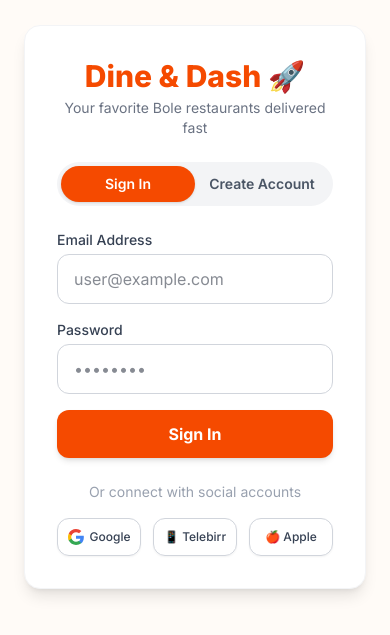
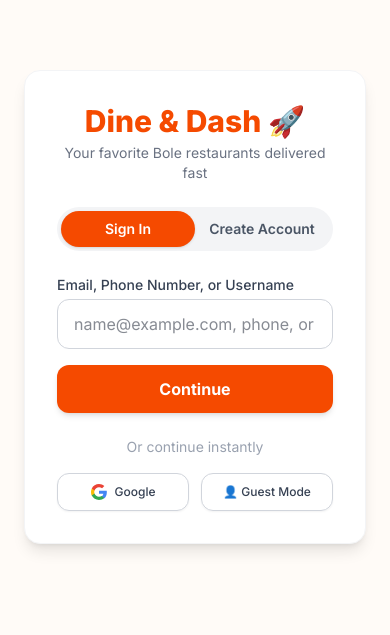
Before and after one commit to henon123sam/dash-and-dine, a Next.js app: page / in a window 390 px wide. Shown: the part 115-750 px from the top of the page. Built offline with nearby package versions, Linux system fonts and the light colour scheme.

Commit message:
Add advanced auth with username, email/phone routing, OTP, and password recovery

```diff
--- a/app/page.tsx
+++ b/app/page.tsx
@@ -46,27 +46,83 @@ export default function DineAndDashApp() {
   const [loggedInUser, setLoggedInUser] = useState<string | null>(null);
 
   if (!loggedInUser) {
-    return <AuthScreen onLoggedIn={(email) => setLoggedInUser(email)} />;
+    return <AuthScreen onLoggedIn={(userHandle) => setLoggedInUser(userHandle)} />;
   }
 
   return <MainDashboardScreen userEmail={loggedInUser} onSignOut={() => setLoggedInUser(null)} />;
 }
 
-// --- Authentication Component (Sign In & Sign Up Suite) ---
-function AuthScreen({ onLoggedIn }: { onLoggedIn: (email: string) => void }) {
+// --- Advanced Authentication Component (Uber / BeU Style Flow) ---
+function AuthScreen({ onLoggedIn }: { onLoggedIn: (identifier: string) => void }) {
   const [isSignUp, setIsSignUp] = useState(false);
+  const [step, setStep] = useState<'input' | 'password' | 'otp' | 'forgot'>('input');
+
+  // Form fields
+  const [identifier, setIdentifier] = useState(''); // email, phone, or username
+  const [password, setPassword] = useState('');
+  const [username, setUsername] = useState('');
   const [email, setEmail] = useState('');
-  const [password, setPassword] = useState('');
-  const [fullName, setFullName] = useState('');
   const [phone, setPhone] = useState('');
+  const [otpCode, setOtpCode] = useState('');
+  const [accountExistsCheck, setAccountExistsCheck] = useState<boolean | null>(null);
 
-  const handleSubmit = (e: React.FormEvent) => {
+  // Determine input type (email, phone, or username)
+  const classifyInput = (val: string) => {
+    if (val.includes('@')) return 'email';
+    if (/^\+?[0-9]{9,13}$/.test(val.replace(/\s+/g, ''))) return 'phone';
+    return 'username';
+  };
+
+  const handleNextStep = (e: React.FormEvent) => {
     e.preventDefault();
-    if (!email.trim()) {
-      alert('Please enter a valid email address');
+    if (!identifier.trim()) {
+      alert('Please enter your email, phone number, or username.');
       return;
     }
-    onLoggedIn(email);
+
+    const type = classifyInput(identifier);
+
+    if (!isSignUp) {
+      // SIGN IN FLOW
+      if (type === 'phone') {
+        // Phone login triggers SMS OTP like Uber/BeU
+        setStep('otp');
+      } else {
+        // Email or Username requires password + Microsoft-style check
+        setAccountExistsCheck(true);
+        setStep('password');
+      }
+    } else {
+      // CREATE ACCOUNT FLOW
+      setStep('password');
+    }
+  };
+
+  const handleFinalSubmit = (e: React.FormEvent) => {
+    e.preventDefault();
+    if (step === 'otp') {
+      if (otpCode.length < 4) {
+        alert('Please enter a valid 4-digit SMS verification code.');
+        return;
+      }
+      onLoggedIn(identifier);
+    } else if (step === 'password') {
+      if (!password) {
+        alert('Please enter your password.');
+        return;
+      }
+      onLoggedIn(identifier);
+    }
+  };
+
+  const handleForgotPassword = () => {
+    setStep('forgot');
+  };
+
+  const handleSendResetLink = (e: React.FormEvent) => {
+    e.preventDefault();
+    alert(`Password reset instructions have been sent to ${identifier}`);
+    setStep('input');
   };
 
   return (
@@ -77,52 +133,43 @@ function AuthScreen({ onLoggedIn }: { onLoggedIn: (email: string) => void }) {
           <p className="text-gray-500 text-sm">Your favorite Bole restaurants delivered fast</p>
         </div>
 
-        {/* Tab switcher for Sign In / Create Account */}
+        {/* Tab switcher */}
         <div className="flex bg-gray-100 p-1 rounded-full mb-6">
           <button
             type="button"
             className={`flex-1 py-2 text-sm font-semibold rounded-full transition ${!isSignUp ? 'bg-orange-600 text-white shadow' : 'text-gray-600'}`}
-            onClick={() => setIsSignUp(false)}
+            onClick={() => { setIsSignUp(false); setStep('input'); }}
           >
             Sign In
           </button>
           <button
             type="button"
             className={`flex-1 py-2 text-sm font-semibold rounded-full transition ${isSignUp ? 'bg-orange-600 text-white shadow' : 'text-gray-600'}`}
-            onClick={() => setIsSignUp(true)}
+            onClick={() => { setIsSignUp(true); setStep('input'); }}
           >
             Create Account
           </button>
         </div>
 
-        <form onSubmit={handleSubmit} className="space-y-4">
+        {/* STEP 1: INITIAL IDENTIFIER INPUT */}
+        {step === 'input' && (
+          <form onSubmit={handleNextStep} className="space-y-4">
+            <div>
+              <label className="block text-sm font-medium text-gray-700 mb-1">
+                {isSignUp ? 'Choose a Unique Username' : 'Email, Phone Number, or Username'}
+              </label>
+              <input
+                type="text"
+                required
+                className="w-full px-4 py-3 border border-gray-300 rounded-xl focus:outline-none focus:ring-2 focus:ring-orange-500 text-gray-900"
+                placeholder={isSignUp ? 'e.g. boldelivery_king' : 'name@example.com, phone, or username'}
+                value={identifier}
+                onChange={(e) => setIdentifier(e.target.value)}
+              />
+            </div>
+
             {isSignUp && (
               <>
-              <div>
-                <label className="block text-sm font-medium text-gray-700 mb-1">Full Name</label>
-                <input
-                  type="text"
-                  required={isSignUp}
-                  className="w-full px-4 py-3 border border-gray-300 rounded-xl focus:outline-none focus:ring-2 focus:ring-orange-500 text-gray-900"
-                  placeholder="Abebe Kebede"
-                  value={fullName}
-                  onChange={(e) => setFullName(e.target.value)}
-                />
-              </div>
-              <div>
-                <label className="block text-sm font-medium text-gray-700 mb-1">Phone Number</label>
-                <input
-                  type="tel"
-                  required={isSignUp}
-                  className="w-full px-4 py-3 border border-gray-300 rounded-xl focus:outline-none focus:ring-2 focus:ring-orange-500 text-gray-900"
-                  placeholder="+251 91 234 5678"
-                  value={phone}
-                  onChange={(e) => setPhone(e.target.value)}
-                />
-              </div>
-            </>
-          )}
-
                 <div>
                   <label className="block text-sm font-medium text-gray-700 mb-1">Email Address</label>
                   <input
@@ -134,6 +181,48 @@ function AuthScreen({ onLoggedIn }: { onLoggedIn: (email: string) => void }) {
                     onChange={(e) => setEmail(e.target.value)}
                   />
                 </div>
+                <div>
+                  <label className="block text-sm font-medium text-gray-700 mb-1">Phone Number</label>
+                  <input
+                    type="tel"
+                    required
+                    className="w-full px-4 py-3 border border-gray-300 rounded-xl focus:outline-none focus:ring-2 focus:ring-orange-500 text-gray-900"
+                    placeholder="+251 91 234 5678"
+                    value={phone}
+                    onChange={(e) => setPhone(e.target.value)}
+                  />
+                </div>
+              </>
+            )}
+
+            <button
+              type="submit"
+              className="w-full py-3 bg-orange-600 hover:bg-orange-700 text-white font-bold rounded-xl transition shadow-md"
+            >
+              Continue
+            </button>
+          </form>
+        )}
+
+        {/* STEP 2A: PASSWORD ENTRY (Microsoft Style verification / Account check feedback) */}
+        {step === 'password' && (
+          <form onSubmit={handleFinalSubmit} className="space-y-4">
+            <div className="bg-orange-50 p-3 rounded-xl border border-orange-100 flex items-center justify-between mb-2">
+              <span className="text-xs text-orange-800 font-semibold truncate max-w-[220px]">{identifier}</span>
+              <button
+                type="button"
+                onClick={() => setStep('input')}
+                className="text-xs text-orange-600 font-bold hover:underline"
+              >
+                Switch
+              </button>
+            </div>
+
+            {accountExistsCheck && !isSignUp && (
+              <div className="text-xs text-emerald-600 font-medium bg-emerald-50 p-2 rounded-lg border border-emerald-100 mb-2">
+                ✓ Account found with this identifier. Please enter your password.
+              </div>
+            )}
 
             <div>
               <label className="block text-sm font-medium text-gray-700 mb-1">Password</label>
@@ -147,22 +236,108 @@ function AuthScreen({ onLoggedIn }: { onLoggedIn: (email: string) => void }) {
               />
             </div>
 
+            {!isSignUp && (
+              <div className="text-right">
+                <button
+                  type="button"
+                  onClick={handleForgotPassword}
+                  className="text-xs text-orange-600 font-semibold hover:underline"
+                >
+                  Forgot password?
+                </button>
+              </div>
+            )}
+
             <button
               type="submit"
               className="w-full py-3 bg-orange-600 hover:bg-orange-700 text-white font-bold rounded-xl transition shadow-md"
             >
-            {isSignUp ? 'Complete Sign Up' : 'Sign In'}
+              {isSignUp ? 'Complete Registration' : 'Sign In'}
             </button>
           </form>
+        )}
 
-        <div className="mt-6 text-center text-sm text-gray-400">Or connect with social accounts</div>
+        {/* STEP 2B: SMS OTP VERIFICATION (For Phone Numbers - Uber / BeU Style) */}
+        {step === 'otp' && (
+          <form onSubmit={handleFinalSubmit} className="space-y-4">
+            <div className="bg-orange-50 p-3 rounded-xl border border-orange-100 flex items-center justify-between mb-2">
+              <span className="text-xs text-orange-800 font-semibold">SMS code sent to {identifier}</span>
+              <button
+                type="button"
+                onClick={() => setStep('input')}
+                className="text-xs text-orange-600 font-bold hover:underline"
+              >
+                Edit
+              </button>
+            </div>
 
-        {/* Social Login Buttons with Google SVG Icon */}
-        <div className="grid grid-cols-3 gap-3 mt-4">
+            <div>
+              <label className="block text-sm font-medium text-gray-700 mb-1">Enter 4-Digit Verification Code</label>
+              <input
+                type="text"
+                maxLength={4}
+                required
+                className="w-full px-4 py-3 text-center tracking-widest text-xl font-bold border border-gray-300 rounded-xl focus:outline-none focus:ring-2 focus:ring-orange-500 text-gray-900"
+                placeholder="1234"
+                value={otpCode}
+                onChange={(e) => setOtpCode(e.target.value)}
+              />
+            </div>
+
+            <button
+              type="submit"
+              className="w-full py-3 bg-orange-600 hover:bg-orange-700 text-white font-bold rounded-xl transition shadow-md"
+            >
+              Verify & Sign In
+            </button>
+          </form>
+        )}
+
+        {/* FORGOT PASSWORD VIEW */}
+        {step === 'forgot' && (
+          <form onSubmit={handleSendResetLink} className="space-y-4">
+            <p className="text-xs text-gray-600 mb-2">
+              Enter your email or phone number associated with your account, and we&apos;ll send you recovery instructions.
+            </p>
+            <div>
+              <label className="block text-sm font-medium text-gray-700 mb-1">Email or Phone Number</label>
+              <input
+                type="text"
+                required
+                className="w-full px-4 py-3 border border-gray-300 rounded-xl focus:outline-none focus:ring-2 focus:ring-orange-500 text-gray-900"
+                placeholder="user@example.com"
+                value={identifier}
+                onChange={(e) => setIdentifier(e.target.value)}
+              />
+            </div>
+
+            <button
+              type="submit"
+              className="w-full py-3 bg-orange-600 hover:bg-orange-700 text-white font-bold rounded-xl transition shadow-md"
+            >
+              Send Reset Instructions
+            </button>
+
+            <button
+              type="button"
+              onClick={() => setStep('input')}
+              className="w-full py-2 text-xs text-gray-500 font-semibold hover:text-gray-800"
+            >
+              Back to Sign In
+            </button>
+          </form>
+        )}
+
+        {step === 'input' && (
+          <>
+            <div className="mt-6 text-center text-sm text-gray-400">Or continue instantly</div>
+
+            {/* Quick Options: Google & Guest Mode */}
+            <div className="flex gap-3 mt-4">
               <button
                 type="button"
                 onClick={() => onLoggedIn('google_user@gmail.com')}
-            className="py-2.5 px-2 border border-gray-300 rounded-xl font-medium text-gray-700 hover:bg-gray-50 transition flex items-center justify-center gap-1.5 text-xs shadow-xs"
+                className="flex-1 py-2.5 px-3 border border-gray-300 rounded-xl font-medium text-gray-700 hover:bg-gray-50 transition flex items-center justify-center gap-2 text-xs shadow-xs"
               >
                 <svg className="w-4 h-4 shrink-0" viewBox="0 0 24 24">
                   <path fill="#4285F4" d="M23.745 12.27c0-.7-.06-1.4-.19-2.07H12v4.51h6.6c-.29 1.52-1.14 2.82-2.4 3.68v3.05h3.88c2.27-2.09 3.66-5.17 3.66-9.17z"/>
@@ -175,20 +350,14 @@ function AuthScreen({ onLoggedIn }: { onLoggedIn: (email: string) => void }) {
 
               <button
                 type="button"
-            onClick={() => onLoggedIn('telebirr_user@ethionet.et')}
-            className="py-2.5 px-2 border border-gray-300 rounded-xl font-medium text-gray-700 hover:bg-gray-50 transition flex items-center justify-center gap-1.5 text-xs shadow-xs"
+                onClick={() => onLoggedIn('Guest User')}
+                className="flex-1 py-2.5 px-3 border border-gray-300 rounded-xl font-medium text-gray-700 hover:bg-gray-50 transition flex items-center justify-center gap-2 text-xs shadow-xs"
               >
-            📱 Telebirr
-          </button>
-
-          <button
-            type="button"
-            onClick={() => onLoggedIn('apple_user@icloud.com')}
-            className="py-2.5 px-2 border border-gray-300 rounded-xl font-medium text-gray-700 hover:bg-gray-50 transition flex items-center justify-center gap-1.5 text-xs shadow-xs"
-          >
-            🍎 Apple
+                👤 Guest Mode
               </button>
             </div>
+          </>
+        )}
       </div>
     </div>
   );
```
Lines whose indentation alone changed are shown as unchanged.
